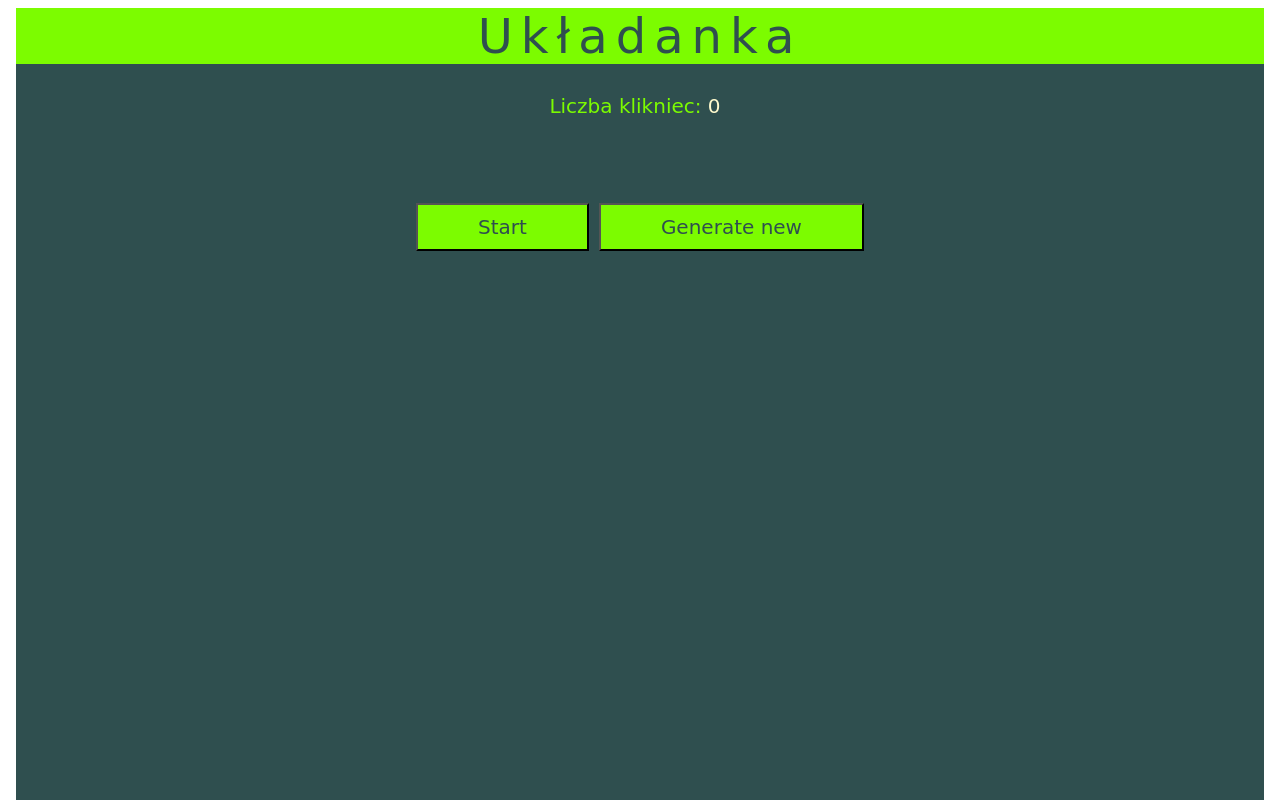
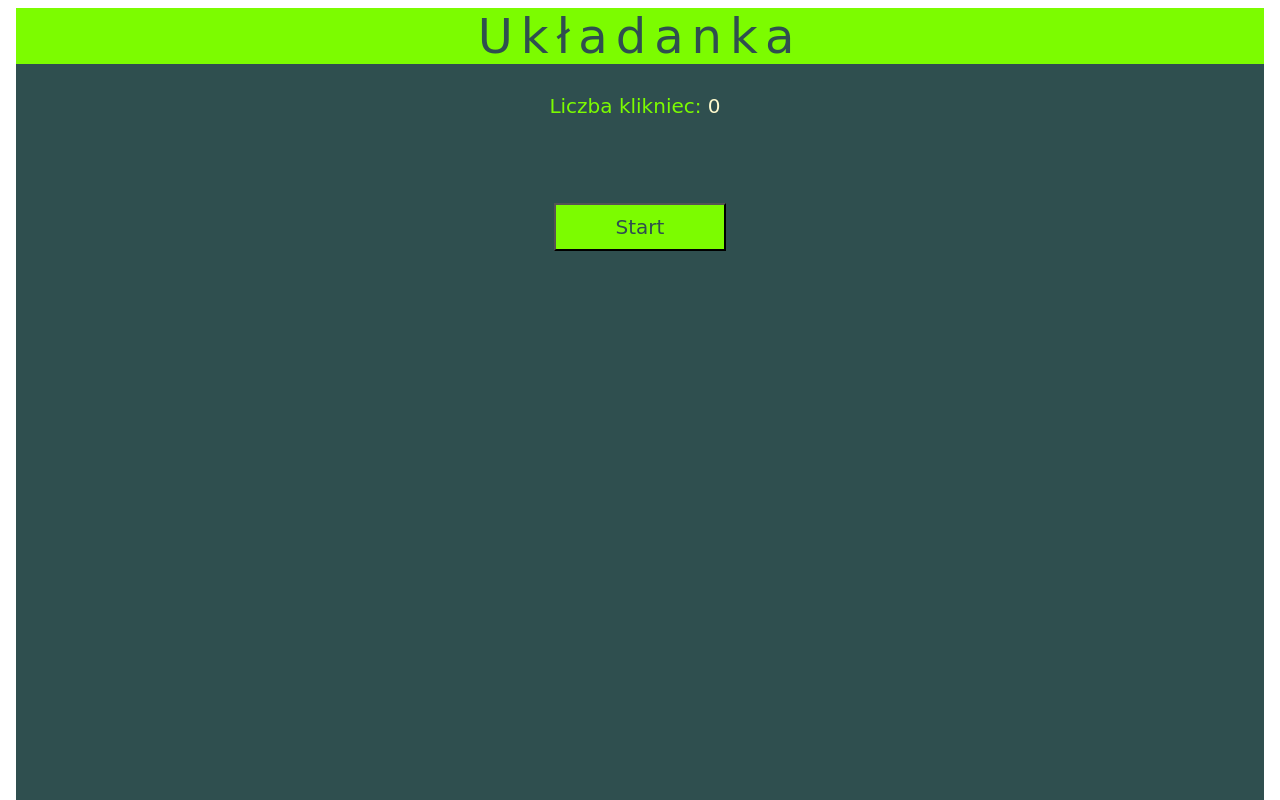
Before and after one commit to Bigoz005/WWW, an Angular app in the folder my-app/: page / in a window 1280 px wide. Shown: the top 800 px of the page. Built offline with nearby package versions, Linux system fonts and the light colour scheme.

Commit message:
Small changes in buttons

```diff
--- a/my-app/src/app/app.component.css
+++ b/my-app/src/app/app.component.css
@@ -35,7 +35,7 @@ body {
   display: inline-block;
 }
 
-#class1 {
+#buttons-div {
     margin-top: 50px;
     text-align: center;
 }
@@ -117,57 +117,22 @@ button{
     color: darkslategray;
 }
 
-#class1 {
+.startB{
+    visibility: visible;
+}
+
+.generateB{
+    visibility: hidden;
+    display: inline-block;
+    position: static;
+    margin: 5px;
+    padding: 10px 60px;
+}
+
+#buttons-div {
     visibility: visible;
 }
 
 #win-title {
     visibility: hidden;
 }
-
-
-
-
-/* #level-one{
-    display: inline-block;
-    margin: auto;
-    padding: 10px 60px;
-    visibility: hidden;
-    margin: auto;
-    position: absolute;
-    left: 50%;
-    transform: translate(-50%, -50%);
-}
-
-#level-two{
-    display: inline-block;
-    margin: auto;
-    padding: 10px 60px;
-    visibility: hidden;
-    margin: auto;
-    position: absolute;
-    left: 50%;
-    transform: translate(-50%, -50%);
-}
-
-#level-three{
-    display: inline-block;
-    margin: auto;
-    padding: 10px 60px;
-    visibility: hidden;
-    margin: auto;
-    position: absolute;
-    left: 50%;
-    transform: translate(-50%, -50%);
-}
-
-#level-four{
-    display: inline-block;
-    margin: auto;
-    padding: 10px 60px;
-    visibility: hidden;
-    margin: auto;
-    position: absolute;
-    left: 50%;
-    transform: translate(-50%, -50%);
-} */
--- a/my-app/src/app/app.component.html
+++ b/my-app/src/app/app.component.html
@@ -4,20 +4,20 @@
   <div class="container">
     <div class="text-center">
       <div class="header" *ngIf="!allMarked; else win">Układanka</div>
-      <ng-template #win >
+      <ng-template #win>
         <div class="header">Wygrana!</div>
       </ng-template>
     </div>
 
     <div class="counter">
-      <div id="wynik">Liczba klikniec: <p class="clickCount"> {{clickCounter}} </p> </div>
+      <div id="wynik">Liczba klikniec: <p class="clickCount"> {{clickCounter}} </p>
+      </div>
     </div>
 
     <div id="jigsaw">
       <div *ngIf="startClicked">
         <div *ngFor="let item of values; let i = index;">
-          <div *ngFor="let disp of item; let j = index"
-                (click)="onTileClicked($event, i, j)"
+          <div *ngFor="let disp of item; let j = index" (click)="onTileClicked($event, i, j)"
             [ngClass]="disp.value == 0  ? 'empty' : (disp.marked ? 'marked' : 'unmarked')">
             <div class="item">
               {{disp.value}}
@@ -29,12 +29,11 @@
     </div>
   </div>
 
-    <div id="class1">
+  <div id="buttons-div">
     <div class="text-center">
-        <button type="button" class="StartButton" (click)="onStartClicked()">Start</button>
-        <button type="button" class="StartButton" (click)="onGenerateNewClicked()">Generate new</button>
-
+      <button type="button" id="startButton" class="startB" (click)="onStartClicked()">Start</button>
     </div>
+    <button type="button" id="generateButton" class="generateB" (click)="onGenerateNewClicked()">Generate new</button>
   </div>
 
 </body>
--- a/my-app/src/app/app.component.ts
+++ b/my-app/src/app/app.component.ts
@@ -51,17 +51,20 @@ export class AppComponent {
     } else {
       this.numberOfOnes = 0;
       this.numberOfMarked = 0;
+      this.allMarked = false;
     }
   }
 
   onGenerateNewClicked() {
+    this.generateValues();
     this.clickCounter = 0;
-    this.generateValues();
+    this.allMarked = false;
   }
 
   onStartClicked() {
     this.startClicked = true;
-    this.generateValues();
+    document.getElementById("startButton").style.visibility = 'hidden';
+    document.getElementById("generateButton").style.visibility = 'visible';
   }
 
   checkTileNeighbour(i: number, j: number) {
@@ -89,12 +92,15 @@ export class AppComponent {
         this.values[i][j + 1].marked ? this.values[i][j + 1].marked = false : this.values[i][j + 1].marked = true;
       }
     } else if (j == 0) {
-      this.values[i][j + 1].marked ? this.values[i][j + 1].marked = false : this.values[i][j + 1].marked = true;
+      if (this.values[i][j + 1].value == 1) {
+        this.values[i][j + 1].marked ? this.values[i][j + 1].marked = false : this.values[i][j + 1].marked = true;
+      }
     } else if (j == 4) {
-      this.values[i][j - 1].value ? this.values[i][j - 1].marked = false : this.values[i][j - 1].marked = true;
+      if (this.values[i][j - 1].value == 1) {
+        this.values[i][j - 1].marked ? this.values[i][j - 1].marked = false : this.values[i][j - 1].marked = true;
+      }
     }
   }
-
 
   onTileClicked(event, i: number, j: number) {
     this.values[i][j].marked = !this.values[i][j].marked;
```
Lines whose indentation alone changed are shown as unchanged.
